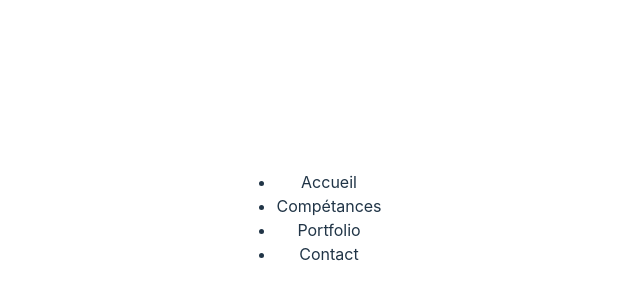
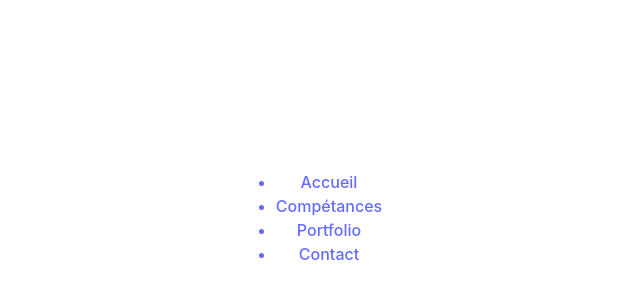
Before and after one commit to JohanYindou/ECF_ReactJS, a React (Vite) app: page / in a window 1280 px wide. Shown: the part 182-482 px from the top of the page, without its empty margins (331-971 px from the left). Built offline with nearby package versions, Linux system fonts and the light colour scheme.

Commit message:
Création du composant Navbar

```diff
--- a/src/components/Navigation.jsx
+++ b/src/components/Navigation.jsx
@@ -1,20 +1,27 @@
-import React from "react";
+import React from 'react';
+import { Link } from 'react-router-dom';
 
 const Navigation = () => {
-
-
   return (
     <header>
       <div className="navbar">
-                <ul>
+        <ul className="navbar-list">
+          <Link to="/">
             <li className="navbar-item">Accueil</li>
+          </Link>
+          <Link to="/compétances">
             <li className="navbar-item">Compétances</li>
+          </Link>
+          <Link to="/portfolio">
             <li className="navbar-item">Portfolio</li>
+          </Link>
+          <Link to="/contact">
             <li className="navbar-item">Contact</li>
+          </Link>
         </ul>
       </div>
     </header>
-    )
+  );
 };
 
 export default Navigation;
```
Lines whose indentation alone changed are shown as unchanged.
